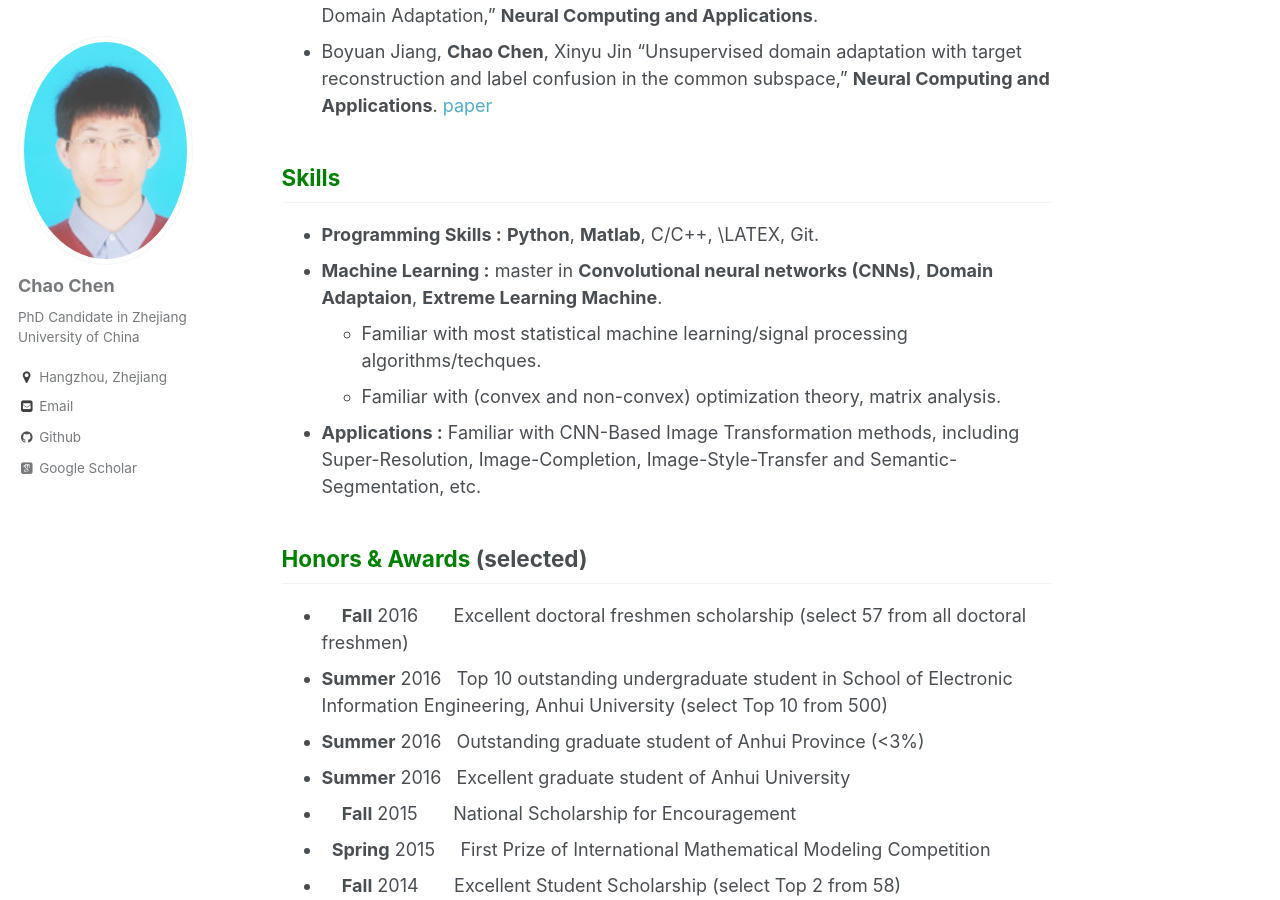
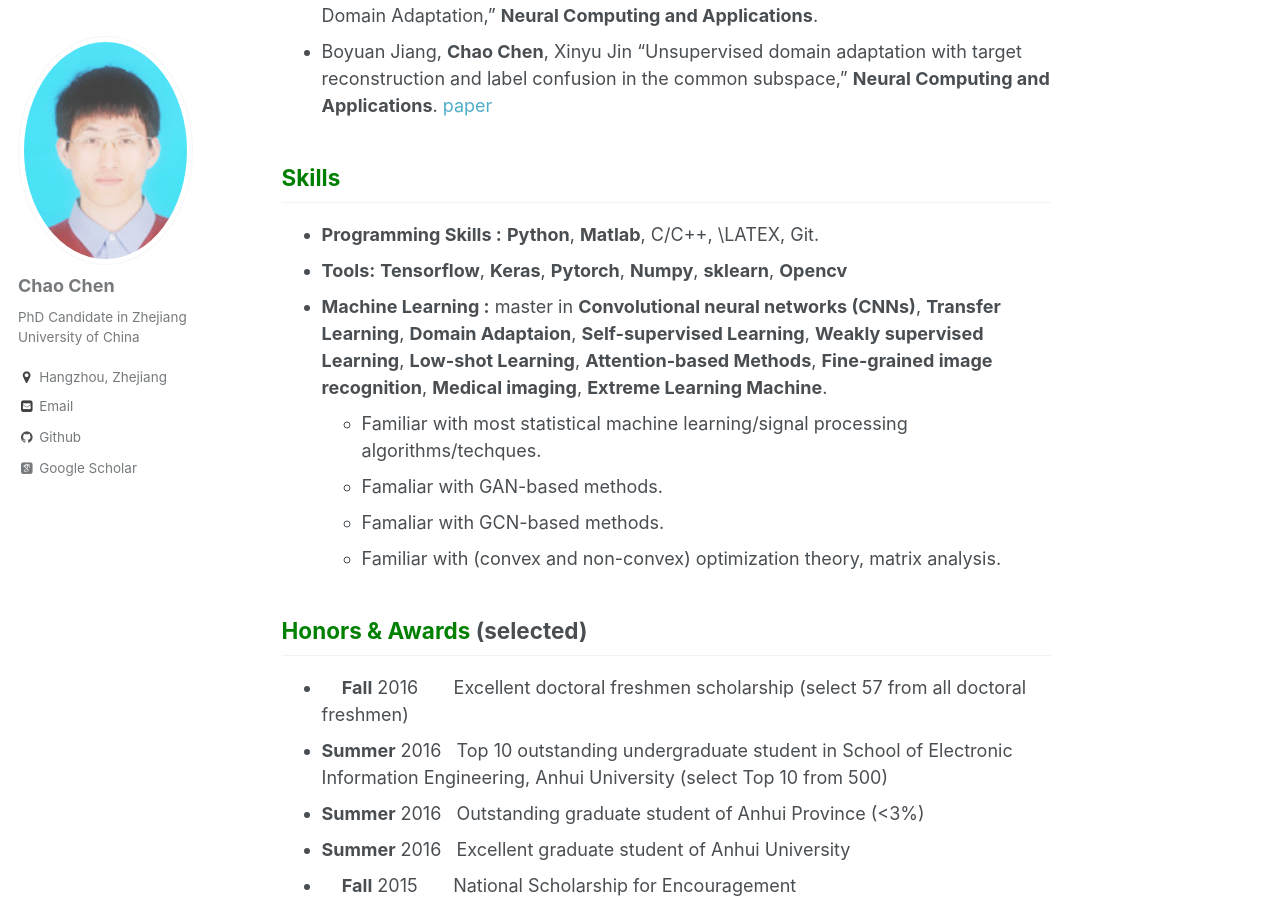
Before and after one commit to chenchao666/chenchao666.github.io, a Jekyll site: the page built from _pages/about.md, in a window 1280 px wide and 900 px high, scrolled down 1929 px. Built offline with Jekyll 4.4.1, drawn with Linux system fonts in a browser that asks for light colours; some web fonts are replaced.

Commit message:
Update about.md

```diff
--- a/_pages/about.md
+++ b/_pages/about.md
@@ -45,10 +45,12 @@ the common subspace,” **Neural Computing and Applications**. [paper](https://l
 
 ## <span style="color: green"> Skills </span>
 * **Programming Skills :** **Python**, **Matlab**, C/C++, \LATEX, Git.
-* **Machine Learning :** master in **Convolutional neural networks (CNNs)**, **Domain Adaptaion**, **Extreme Learning Machine**.
+* **Tools:** **Tensorflow**, **Keras**, **Pytorch**, **Numpy**, **sklearn**, **Opencv**
+* **Machine Learning :** master in **Convolutional neural networks (CNNs)**, **Transfer Learning**, **Domain Adaptaion**, **Self-supervised Learning**, **Weakly supervised Learning**, **Low-shot Learning**, **Attention-based Methods**, **Fine-grained image recognition**, **Medical imaging**, **Extreme Learning Machine**.
   - Familiar with most statistical machine learning/signal processing algorithms/techques.
+  - Famaliar with GAN-based methods.
+  - Famaliar with GCN-based methods.
   - Familiar with (convex and non-convex) optimization theory, matrix analysis.
-* **Applications :** Familiar with CNN-Based Image Transformation methods, including Super-Resolution, Image-Completion, Image-Style-Transfer and Semantic-Segmentation, etc.
 
 ## <span style="color: green"> Honors & Awards </span>(selected)
 *  &nbsp; &nbsp; **Fall** 2016  &nbsp; &nbsp; &nbsp; Excellent doctoral freshmen scholarship (select 57 from all doctoral freshmen)
```
